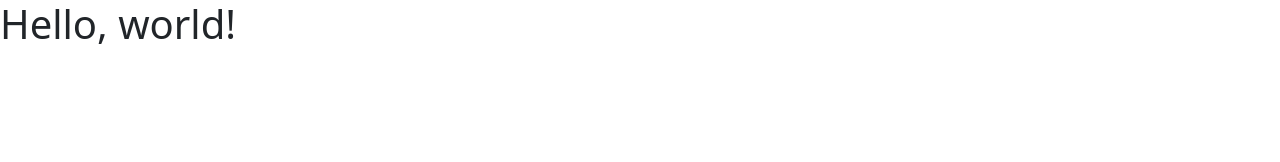
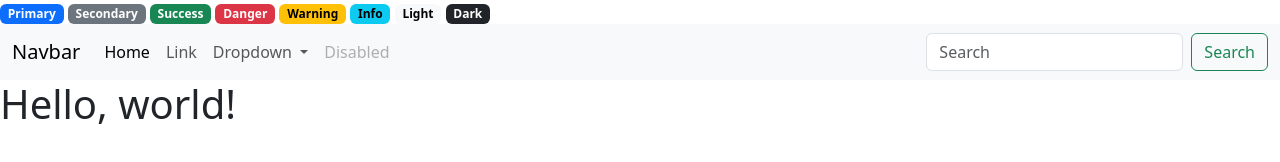
Before and after one commit to Nickcau1203/aula-bootstrap, a plain HTML site: page index.html in a window 1280 px wide. Drawn offline with nearby package versions, Linux system fonts and the light colour scheme.

Commit message:
feat: add navbar

```diff
--- a/index.html
+++ b/index.html
@@ -8,9 +8,59 @@
     <link href="https://cdn.jsdelivr.net/npm/bootstrap@5.3.3/dist/css/bootstrap.min.css" rel="stylesheet" integrity="sha384-QWTKZyjpPEjISv5WaRU9OFeRpok6YctnYmDr5pNlyT2bRjXh0JMhjY6hW+ALEwIH" crossorigin="anonymous">
     <!---Biblioteca-->
   </head>
+
+  <span class="badge text-bg-primary">Primary</span>
+<span class="badge text-bg-secondary">Secondary</span>
+<span class="badge text-bg-success">Success</span>
+<span class="badge text-bg-danger">Danger</span>
+<span class="badge text-bg-warning">Warning</span>
+<span class="badge text-bg-info">Info</span>
+<span class="badge text-bg-light">Light</span>
+<span class="badge text-bg-dark">Dark</span>
+
   <body>
+
+    <nav class="navbar navbar-expand-lg bg-body-tertiary">
+        <div class="container-fluid">
+          <a class="navbar-brand" href="#">Navbar</a>
+          <button class="navbar-toggler" type="button" data-bs-toggle="collapse" data-bs-target="#navbarSupportedContent" aria-controls="navbarSupportedContent" aria-expanded="false" aria-label="Toggle navigation">
+            <span class="navbar-toggler-icon"></span>
+          </button>
+          <div class="collapse navbar-collapse" id="navbarSupportedContent">
+            <ul class="navbar-nav me-auto mb-2 mb-lg-0">
+              <li class="nav-item">
+                <a class="nav-link active" aria-current="page" href="#">Home</a>
+              </li>
+              <li class="nav-item">
+                <a class="nav-link" href="#">Link</a>
+              </li>
+              <li class="nav-item dropdown">
+                <a class="nav-link dropdown-toggle" href="#" role="button" data-bs-toggle="dropdown" aria-expanded="false">
+                  Dropdown
+                </a>
+                <ul class="dropdown-menu">
+                  <li><a class="dropdown-item" href="#">Action</a></li>
+                  <li><a class="dropdown-item" href="#">Another action</a></li>
+                  <li><hr class="dropdown-divider"></li>
+                  <li><a class="dropdown-item" href="#">Something else here</a></li>
+                </ul>
+              </li>
+              <li class="nav-item">
+                <a class="nav-link disabled" aria-disabled="true">Disabled</a>
+              </li>
+            </ul>
+            <form class="d-flex" role="search">
+              <input class="form-control me-2" type="search" placeholder="Search" aria-label="Search">
+              <button class="btn btn-outline-success" type="submit">Search</button>
+            </form>
+          </div>
+        </div>
+      </nav>
+
     <h1>Hello, world!</h1>
     <script src="https://cdn.jsdelivr.net/npm/bootstrap@5.3.3/dist/js/bootstrap.bundle.min.js" integrity="sha384-YvpcrYf0tY3lHB60NNkmXc5s9fDVZLESaAA55NDzOxhy9GkcIdslK1eN7N6jIeHz" crossorigin="anonymous"></script>
+    <script src="https://cdn.jsdelivr.net/npm/@popperjs/core@2.11.8/dist/umd/popper.min.js" integrity="sha384-I7E8VVD/ismYTF4hNIPjVp/Zjvgyol6VFvRkX/vR+Vc4jQkC+hVqc2pM8ODewa9r" crossorigin="anonymous"></script>
+    <script src="https://cdn.jsdelivr.net/npm/bootstrap@5.3.3/dist/js/bootstrap.min.js" integrity="sha384-0pUGZvbkm6XF6gxjEnlmuGrJXVbNuzT9qBBavbLwCsOGabYfZo0T0to5eqruptLy" crossorigin="anonymous"></script>
      <!---Biblioteca-->
   </body>
 </html>
```
